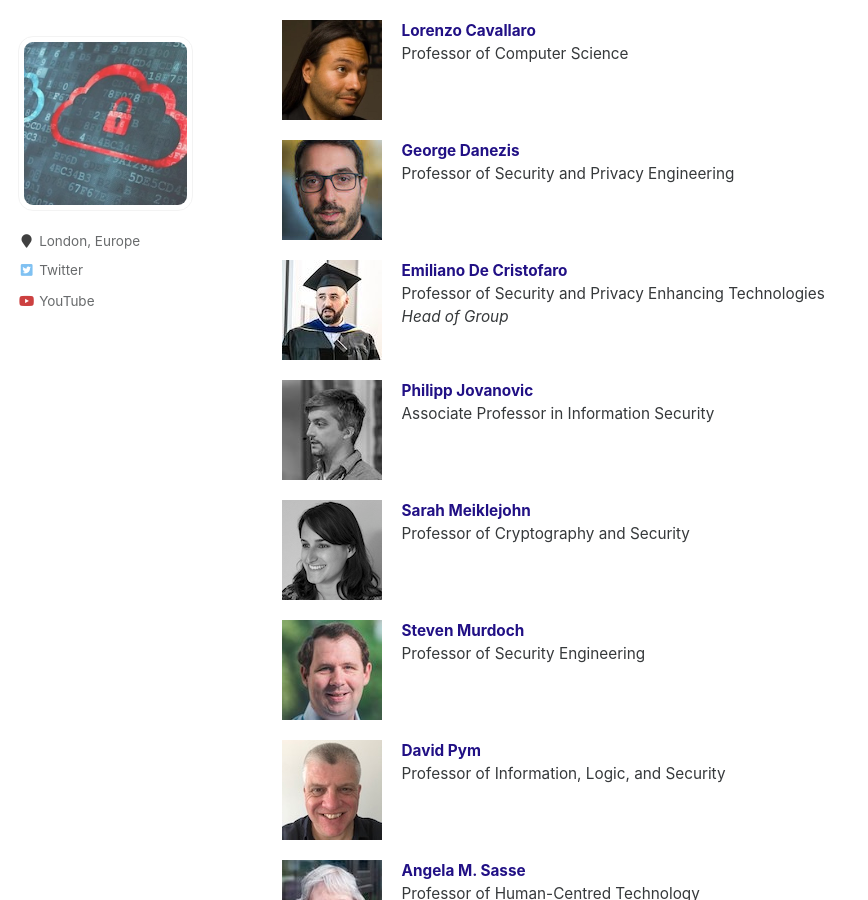
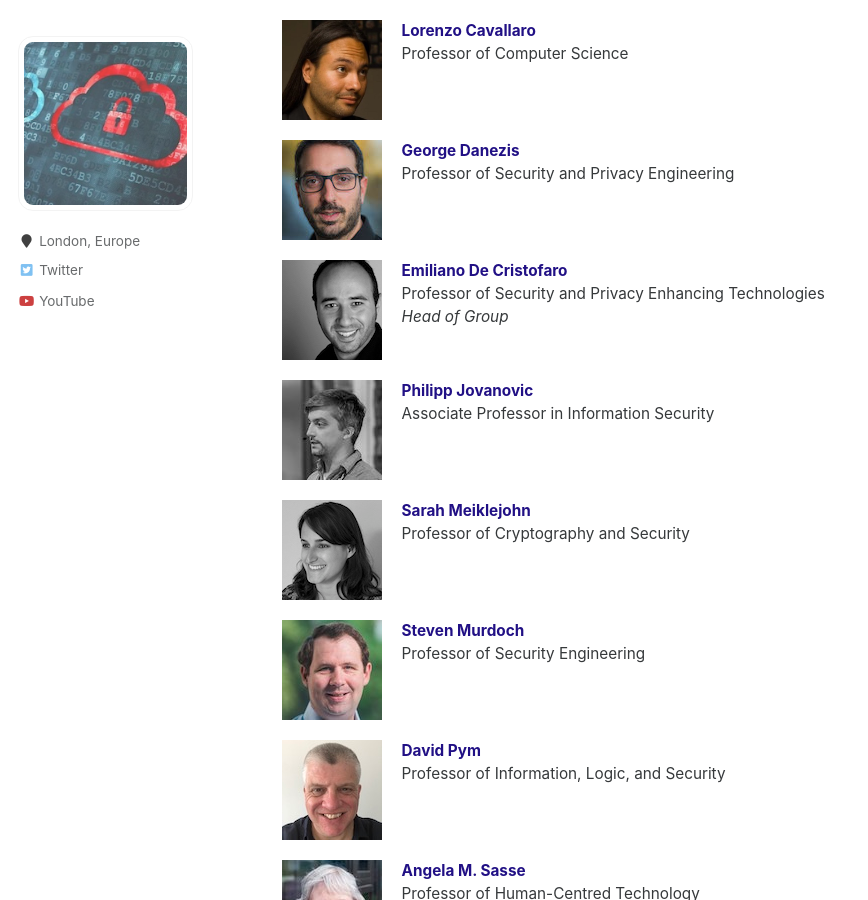
Before and after one commit to uclisec/uclisec.github.io, a Jekyll site: the page built from _pages/people.md, in a window 1280 px wide and 900 px high, scrolled down 356 px. Shown: the whole window, without its empty margins (0-868 px from the left). Built offline with Jekyll 4.4.1, drawn with Linux system fonts in a browser that asks for light colours.

Commit message:
emiliano photo

```diff
--- a/_pages/people.md
+++ b/_pages/people.md
@@ -18,7 +18,7 @@ Professor of Computer Science</p>
 <a href="http://www0.cs.ucl.ac.uk/staff/G.Danezis/"><strong>George Danezis</strong></a><br />
 Professor of Security and Privacy Engineering</p>
 
-<p class="profile"><img src="../images/emiliano.jpg" class="profilephoto" />
+<p class="profile"><img src="../images/emiliano2.jpg" class="profilephoto" />
 <a href="https://emilianodc.com/"><strong>Emiliano De Cristofaro</strong></a><br />
 Professor of Security and Privacy Enhancing Technologies<br />
 <em>Head of Group</em></p>
```
Also changed, not shown: images/emiliano2.jpg.
